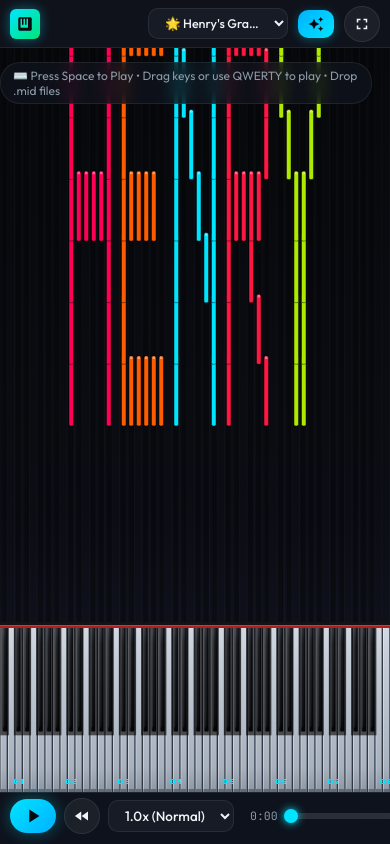
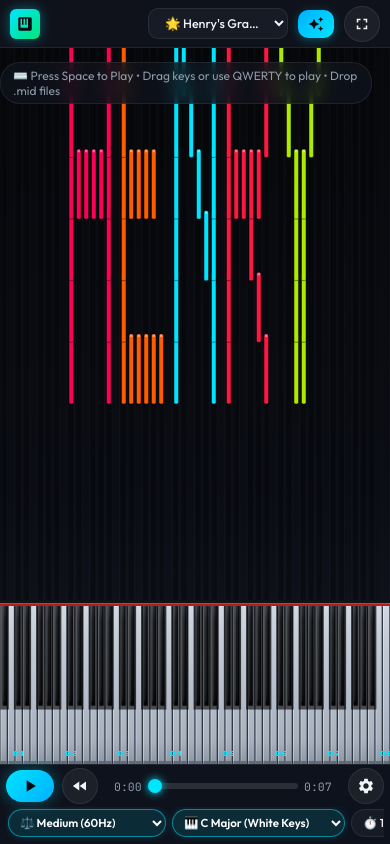
Before and after one commit to copsonit/henrysia, a website: page index.html in a window 390 px wide. Drawn offline with Linux system fonts and the light colour scheme.

Commit message:
feat: add custom stylesheet for studio UI layout and controls

```diff
--- a/css/style.css
+++ b/css/style.css
@@ -259,38 +259,100 @@ body {
 }
 
 /* ==========================================================================
-   Bottom Floating Transport Dock
+   Bottom Floating Transport Dock & Selectors Strip
    ========================================================================== */
 .transport-dock {
-  height: 56px;
-  min-height: 56px;
+  min-height: 84px;
+  height: auto;
   background: var(--panel-bg);
   border-top: 1px solid var(--panel-border);
   display: flex;
+  flex-direction: column;
+  justify-content: center;
+  padding: 6px 14px;
+  padding-bottom: max(6px, env(safe-area-inset-bottom, 0px));
+  z-index: 20;
+  backdrop-filter: blur(16px);
+  gap: 4px;
+  box-sizing: border-box;
+}
+
+.transport-main-row {
+  width: 100%;
+  display: flex;
   align-items: center;
   justify-content: space-between;
-  padding: 0 16px;
-  padding-bottom: max(4px, env(safe-area-inset-bottom, 0px));
-  z-index: 20;
-  backdrop-filter: blur(16px);
+  gap: 10px;
+  min-height: 40px;
 }
 
-.desktop-selectors {
+.transport-left {
   display: flex;
   align-items: center;
-  gap: 10px;
-}
-
-.transport-left, .transport-center, .transport-right {
-  display: flex;
-  align-items: center;
-  gap: 14px;
+  gap: 8px;
+  flex-shrink: 0;
 }
 
 .transport-center {
   flex: 1;
-  max-width: 620px;
-  padding: 0 20px;
+  min-width: 0;
+  max-width: 580px;
+  padding: 0 8px;
+  display: flex;
+  align-items: center;
+}
+
+.transport-right-actions {
+  display: flex;
+  align-items: center;
+  gap: 8px;
+  flex-shrink: 0;
+}
+
+.dock-selectors {
+  width: 100%;
+  display: flex;
+  align-items: center;
+  gap: 6px;
+  overflow-x: auto;
+  overflow-y: hidden;
+  padding: 2px 2px 4px 2px;
+  -webkit-overflow-scrolling: touch;
+  scrollbar-width: thin;
+  scrollbar-color: rgba(255, 255, 255, 0.2) transparent;
+  touch-action: pan-x;
+}
+
+.dock-selectors::-webkit-scrollbar {
+  height: 3px;
+}
+
+.dock-selectors::-webkit-scrollbar-thumb {
+  background: rgba(255, 255, 255, 0.25);
+  border-radius: 3px;
+}
+
+.dock-selectors .select-control {
+  flex-shrink: 0;
+  height: 32px;
+  font-size: 0.8rem;
+  padding: 2px 24px 2px 10px;
+  border-radius: 16px;
+  white-space: nowrap;
+}
+
+.dock-selectors .select-control.highlight-control {
+  border: 1px solid rgba(0, 229, 255, 0.5);
+  background-color: rgba(0, 229, 255, 0.12);
+  color: #fff;
+  font-weight: 600;
+  box-shadow: 0 0 10px rgba(0, 229, 255, 0.15);
+}
+
+.dock-selectors .select-control.highlight-control:hover,
+.dock-selectors .select-control.highlight-control:focus {
+  border-color: var(--accent-cyan);
+  box-shadow: 0 0 14px rgba(0, 229, 255, 0.4);
 }
 
 .play-pause-btn {
@@ -526,12 +588,6 @@ body {
 /* ==========================================================================
    Responsive & Tablet Adaptations
    ========================================================================== */
-@media (max-width: 1150px) {
-  .desktop-selectors {
-    display: none !important;
-  }
-}
-
 @media (max-width: 900px) {
   .studio-header {
     padding: 0 10px;
@@ -548,20 +604,20 @@ body {
     display: none !important;
   }
   .transport-dock {
-    height: 52px;
-    min-height: 52px;
-    padding: 0 10px;
-    gap: 8px;
+    min-height: 76px;
+    height: auto;
+    padding: 4px 10px;
+    gap: 4px;
     padding-bottom: max(6px, env(safe-area-inset-bottom, 0px));
   }
-  .transport-left, .transport-center, .transport-right {
+  .transport-left, .transport-center, .transport-right-actions {
     gap: 8px;
   }
   .transport-center {
-    padding: 0 8px;
+    padding: 0 6px;
   }
   .play-pause-btn {
-    padding: 6px 12px;
+    padding: 6px 14px;
     font-size: 0.88rem;
   }
   .play-pause-btn span {
@@ -575,11 +631,30 @@ body {
     min-width: 28px;
   }
   .volume-slider {
-    width: 55px;
+    width: 50px;
+  }
+  .dock-selectors .select-control {
+    height: 30px;
+    font-size: 0.76rem;
+    padding: 2px 20px 2px 8px;
   }
 }
 
 @media (max-width: 600px) {
+  .transport-dock {
+    min-height: 72px;
+    height: auto;
+    padding: 3px 6px;
+    gap: 3px;
+  }
+  .transport-main-row {
+    min-height: 36px;
+  }
+  .dock-selectors .select-control {
+    height: 28px;
+    font-size: 0.72rem;
+    padding: 1px 18px 1px 7px;
+  }
   .volume-wrapper {
     display: none !important;
   }
@@ -610,10 +685,14 @@ body {
     height: 24px;
   }
   .transport-dock {
-    height: 46px;
-    min-height: 46px;
-    padding: 0 8px;
+    min-height: 68px;
+    height: auto;
+    padding: 3px 8px;
+    gap: 2px;
     padding-bottom: max(4px, env(safe-area-inset-bottom, 0px));
+  }
+  .transport-main-row {
+    min-height: 34px;
   }
   .btn {
     padding: 5px 10px;
@@ -623,4 +702,9 @@ body {
     padding: 4px 8px;
     font-size: 0.8rem;
   }
+  .dock-selectors .select-control {
+    height: 28px;
+    font-size: 0.72rem;
+    padding: 1px 18px 1px 6px;
+  }
 }
--- a/index.html
+++ b/index.html
@@ -75,12 +75,14 @@
     <div class="canvas-hint">⌨️ Press Space to Play • Drag keys or use QWERTY to play • Drop .mid files</div>
   </main>
 
-  <!-- Bottom Floating Transport Dock -->
+  <!-- Bottom Floating Transport Dock (Fully responsive on all screens & tablets) -->
   <footer class="transport-dock">
+    <!-- Row 1: Primary Playback, Timeline Scrubber & Actions -->
+    <div class="transport-main-row">
       <div class="transport-left">
         <!-- Play / Pause -->
         <button id="playPauseBtn" class="play-pause-btn" title="Play or Pause (Spacebar)">
-        <svg viewBox="0 0 24 24" width="22" height="22" fill="currentColor">
+          <svg viewBox="0 0 24 24" width="20" height="20" fill="currentColor">
             <path d="M8 5v14l11-7z"/>
           </svg>
           <span>Play</span>
@@ -92,15 +94,6 @@
             <path d="M11 18V6l-8.5 6 8.5 6zm.5-6l8.5 6V6l-8.5 6z"/>
           </svg>
         </button>
-
-      <!-- Speed Multiplier -->
-      <select id="speedSelect" class="select-control" title="Playback Speed">
-        <option value="0.5">0.5x (Slow)</option>
-        <option value="0.75">0.75x</option>
-        <option value="1.0" selected>1.0x (Normal)</option>
-        <option value="1.25">1.25x</option>
-        <option value="1.5">1.5x (Fast)</option>
-      </select>
       </div>
 
       <!-- Scrubber Timeline -->
@@ -112,18 +105,67 @@
         </div>
       </div>
 
-    <!-- Right Settings & Volume -->
-    <div class="transport-right">
-      <!-- Desktop Direct Selectors (hidden on tablets/mobile) -->
-      <div class="desktop-selectors">
+      <!-- Right Actions: Volume + Settings Drawer Button -->
+      <div class="transport-right-actions">
+        <!-- Volume -->
+        <div class="volume-wrapper">
+          <svg viewBox="0 0 24 24" width="18" height="18" fill="var(--text-muted)">
+            <path d="M3 9v6h4l5 5V4L7 9H3zm13.5 3c0-1.77-1.02-3.29-2.5-4.03v8.05c1.48-.73 2.5-2.25 2.5-4.02zM14 3.23v2.06c2.89.86 5 3.54 5 6.71s-2.11 5.85-5 6.71v2.06c4.01-.91 7-4.49 7-8.77s-2.99-7.86-7-8.77z"/>
+          </svg>
+          <input type="range" id="volumeSlider" class="range-slider volume-slider" min="0" max="1" step="0.05" value="0.85">
+        </div>
+
+        <!-- Settings Drawer Button -->
+        <button id="settingsBtn" class="icon-btn settings-btn" title="Settings & Options">
+          <svg viewBox="0 0 24 24" width="18" height="18" fill="currentColor">
+            <path d="M19.14 12.94c.04-.3.06-.61.06-.94 0-.32-.02-.64-.07-.94l2.03-1.58c.18-.14.23-.41.12-.61l-1.92-3.32c-.12-.22-.37-.29-.59-.22l-2.39.96c-.5-.38-1.03-.7-1.62-.94l-.36-2.54c-.04-.24-.24-.41-.48-.41h-3.84c-.24 0-.43.17-.47.41l-.36 2.54c-.59.24-1.13.57-1.62.94l-2.39-.96c-.22-.08-.47 0-.59.22L2.74 8.87c-.12.21-.08.47.12.61l2.03 1.58c-.05.3-.09.63-.09.94s.02.64.07.94l-2.03 1.58c-.18.14-.23.41-.12.61l1.92 3.32c.12.22.37.29.59.22l2.39-.96c.5.38 1.03.7 1.62.94l.36 2.54c.05.24.24.41.48.41h3.84c.24 0 .44-.17.47-.41l.36-2.54c.59-.24 1.13-.56 1.62-.94l2.39.96c.22.08.47 0 .59-.22l1.92-3.32c.12-.22.07-.47-.12-.61l-2.01-1.58zM12 15.6c-1.98 0-3.6-1.62-3.6-3.6s1.62-3.6 3.6-3.6 3.6 1.62 3.6 3.6-1.62 3.6-3.6 3.6z"/>
+          </svg>
+        </button>
+      </div>
+    </div>
+
+    <!-- Row 2: Touch-Friendly Menu Choices Strip (Always Available on All Screen Sizes) -->
+    <div class="dock-selectors" id="dockSelectors">
+      <!-- Performance & Fidelity Mode Selector -->
+      <select id="fidelitySelect" class="select-control highlight-control" title="Performance & Fidelity Mode">
+        <option value="low">⚡ Low (30Hz Tablet)</option>
+        <option value="medium" selected>⚖️ Medium (60Hz)</option>
+        <option value="high">✨ High (Ultra Glow)</option>
+      </select>
+
+      <!-- Musical Scale & Key Mode Selector -->
+      <select id="scaleSelect" class="select-control highlight-control" title="Musical Scale & Key Mode">
+        <option value="whiteKeys" selected>🎹 C Major (White Keys)</option>
+        <option value="chromatic">All Keys (Chromatic)</option>
+        <option value="pentatonic">Pentatonic Bells</option>
+        <option value="chime">Glass Chimes</option>
+      </select>
+
+      <!-- Playback Speed Multiplier -->
+      <select id="speedSelect" class="select-control" title="Playback Speed">
+        <option value="0.5">⏱️ 0.5x</option>
+        <option value="0.75">⏱️ 0.75x</option>
+        <option value="1.0" selected>⏱️ 1.0x</option>
+        <option value="1.25">⏱️ 1.25x</option>
+        <option value="1.5">⏱️ 1.5x</option>
+      </select>
+
       <!-- Theme Selector -->
       <select id="themeSelect" class="select-control" title="Visual Colors">
-          <option value="character" selected>🌈 Character Colors (Retro Rainbow)</option>
+        <option value="character" selected>🌈 Character Colors</option>
         <option value="halloween">🎃 Spooky Halloween</option>
-          <option value="classic">Classic Emerald & Sapphire</option>
+        <option value="classic">Classic Emerald</option>
         <option value="rainbow">Rainbow Spectrum</option>
         <option value="neon">Cyberpunk Neon</option>
         <option value="gold">Golden Royalty</option>
+      </select>
+
+      <!-- Sound Engine Selector -->
+      <select id="soundSelect" class="select-control" title="Piano Sound Engine">
+        <option value="grand" selected>Acoustic Grand</option>
+        <option value="warm">Warm Studio</option>
+        <option value="electric">Electric Keys</option>
+        <option value="bright">Bright Piano</option>
       </select>
 
       <!-- Keyboard Range Selector -->
@@ -134,51 +176,12 @@
         <option value="auto">Auto-Fit to Song</option>
       </select>
 
-        <!-- Sound Engine Selector -->
-        <select id="soundSelect" class="select-control" title="Piano Sound Engine">
-          <option value="grand" selected>Acoustic Grand</option>
-          <option value="warm">Warm Studio</option>
-          <option value="electric">Electric Keys</option>
-          <option value="bright">Bright Piano</option>
-        </select>
-
       <!-- Labels Selector -->
       <select id="labelsSelect" class="select-control" title="Key Labels">
         <option value="letter" selected>Labels: C4, D4</option>
         <option value="solfege">Labels: Do, Re, Mi</option>
         <option value="none">Labels: Off</option>
       </select>
-
-        <!-- Musical Scale & Key Mode Selector -->
-        <select id="scaleSelect" class="select-control" title="Musical Scale & Key Mode">
-          <option value="whiteKeys" selected>🎹 C Major (White Keys)</option>
-          <option value="chromatic">All Keys (Chromatic)</option>
-          <option value="pentatonic">Pentatonic Bells</option>
-          <option value="chime">Glass Chimes</option>
-        </select>
-
-        <!-- Performance & Fidelity Mode Selector -->
-        <select id="fidelitySelect" class="select-control" title="Performance & Fidelity Mode">
-          <option value="low">⚡ Low (30Hz Tablet)</option>
-          <option value="medium" selected>⚖️ Medium (60Hz)</option>
-          <option value="high">✨ High (Ultra Glow)</option>
-        </select>
-      </div>
-
-      <!-- Volume -->
-      <div class="volume-wrapper">
-        <svg viewBox="0 0 24 24" width="18" height="18" fill="var(--text-muted)">
-          <path d="M3 9v6h4l5 5V4L7 9H3zm13.5 3c0-1.77-1.02-3.29-2.5-4.03v8.05c1.48-.73 2.5-2.25 2.5-4.02zM14 3.23v2.06c2.89.86 5 3.54 5 6.71s-2.11 5.85-5 6.71v2.06c4.01-.91 7-4.49 7-8.77s-2.99-7.86-7-8.77z"/>
-        </svg>
-        <input type="range" id="volumeSlider" class="range-slider volume-slider" min="0" max="1" step="0.05" value="0.85">
-      </div>
-
-      <!-- Settings Drawer Button (always visible on mobile/tablet) -->
-      <button id="settingsBtn" class="icon-btn settings-btn" title="Settings & Options">
-        <svg viewBox="0 0 24 24" width="18" height="18" fill="currentColor">
-          <path d="M19.14 12.94c.04-.3.06-.61.06-.94 0-.32-.02-.64-.07-.94l2.03-1.58c.18-.14.23-.41.12-.61l-1.92-3.32c-.12-.22-.37-.29-.59-.22l-2.39.96c-.5-.38-1.03-.7-1.62-.94l-.36-2.54c-.04-.24-.24-.41-.48-.41h-3.84c-.24 0-.43.17-.47.41l-.36 2.54c-.59.24-1.13.57-1.62.94l-2.39-.96c-.22-.08-.47 0-.59.22L2.74 8.87c-.12.21-.08.47.12.61l2.03 1.58c-.05.3-.09.63-.09.94s.02.64.07.94l-2.03 1.58c-.18.14-.23.41-.12.61l1.92 3.32c.12.22.37.29.59.22l2.39-.96c.5.38 1.03.7 1.62.94l.36 2.54c.05.24.24.41.48.41h3.84c.24 0 .44-.17.47-.41l.36-2.54c.59-.24 1.13-.56 1.62-.94l2.39.96c.22.08.47 0 .59-.22l1.92-3.32c.12-.22.07-.47-.12-.61l-2.01-1.58zM12 15.6c-1.98 0-3.6-1.62-3.6-3.6s1.62-3.6 3.6-3.6 3.6 1.62 3.6 3.6-1.62 3.6-3.6 3.6z"/>
-        </svg>
-      </button>
     </div>
   </footer>
 
```
Lines whose indentation alone changed are shown as unchanged.
